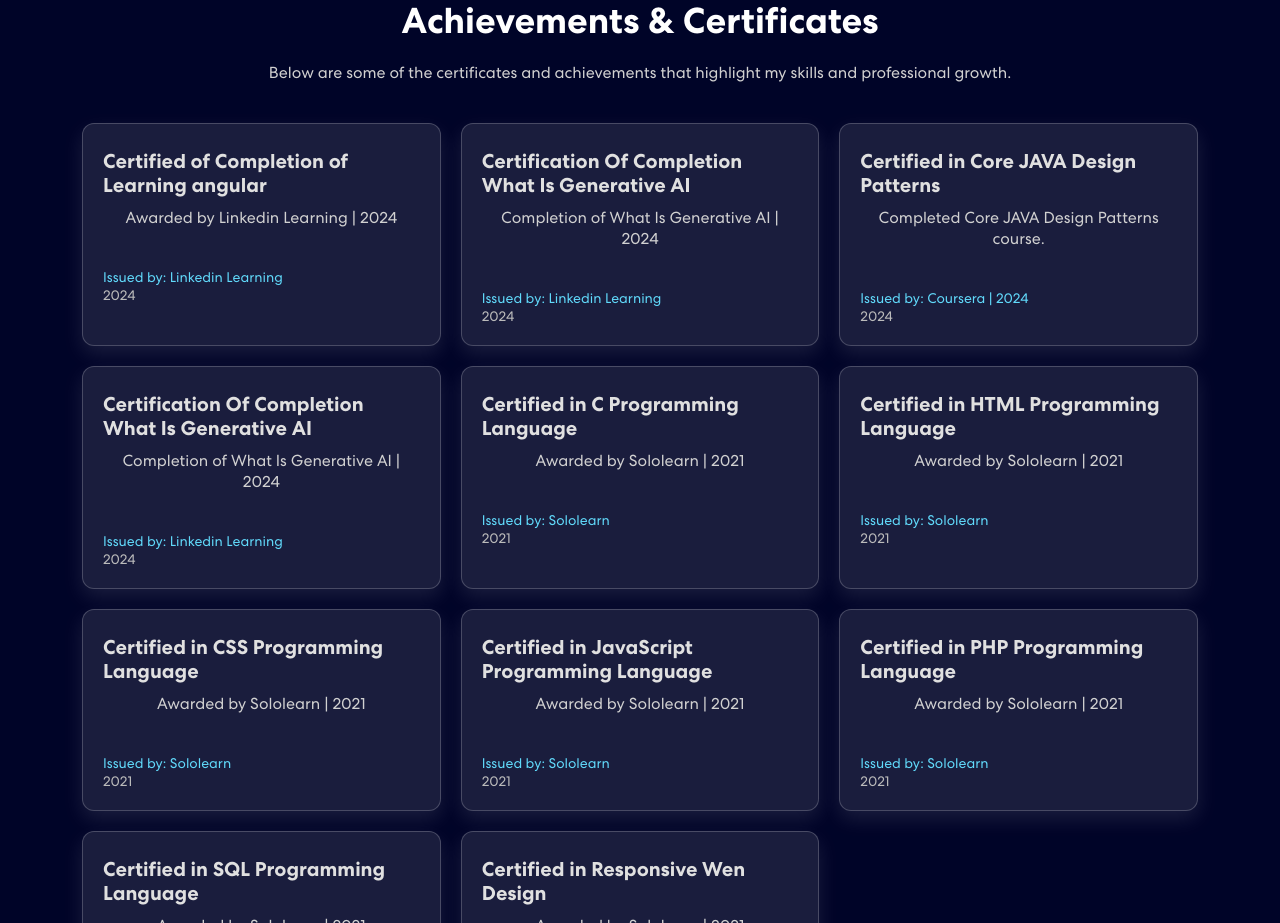
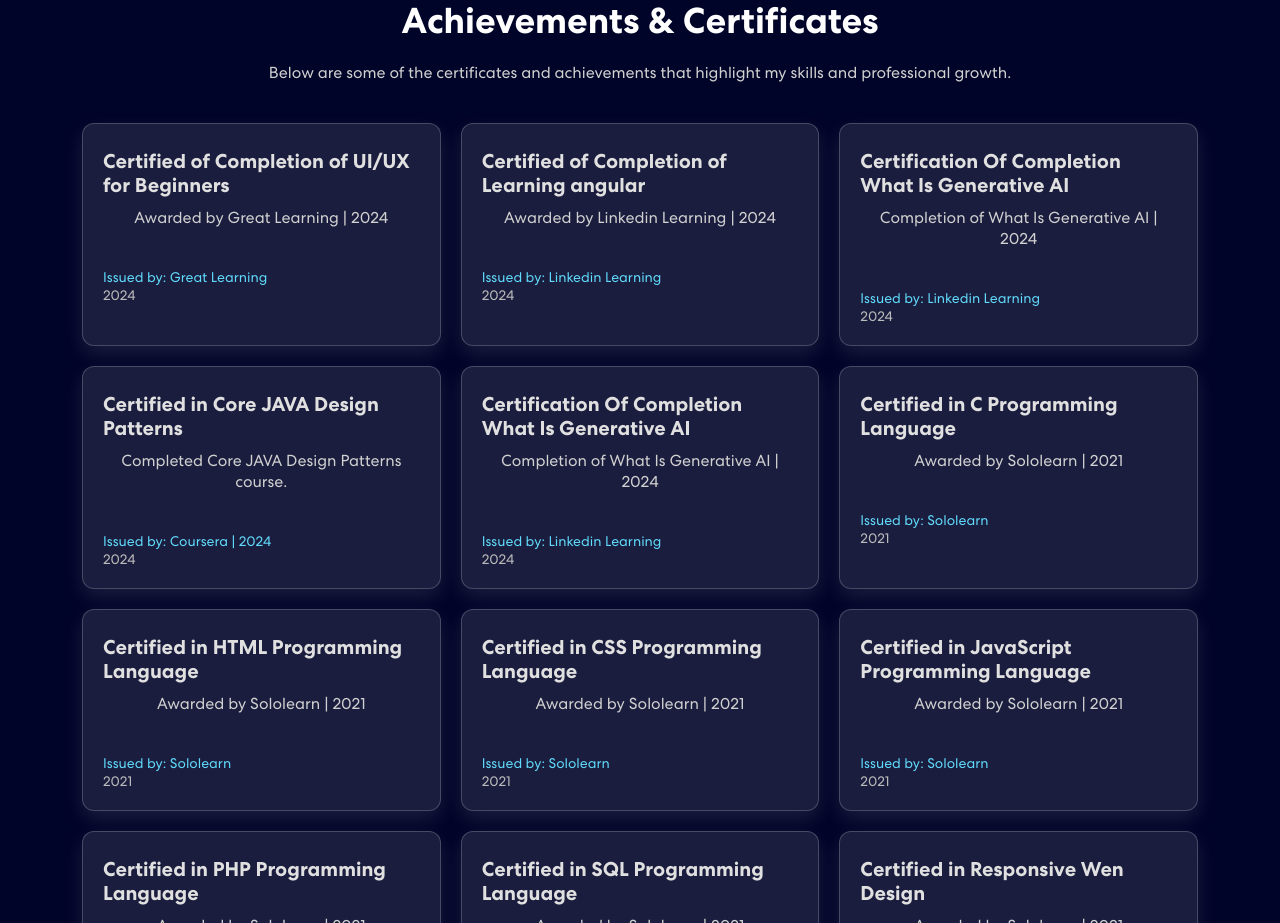
Before and after one commit to Sandu1234/personal-portfolio, a React (Create React App) app: page / in a window 1280 px wide. Shown: the part 3500-4423 px from the top of the page. Built offline with nearby package versions, Linux system fonts and the light colour scheme.

Commit message:
Add Certificate

```diff
--- a/src/components/Achievements.js
+++ b/src/components/Achievements.js
@@ -4,6 +4,13 @@
 
 export const Achievements = () => {
   const certificates = [
+    {
+      title: "Certified of Completion of UI/UX for Beginners",
+      description: "Awarded by Great Learning | 2024",
+      issuer: "Great Learning",
+      date: "2024",
+      pdfUrl: "https://drive.google.com/file/d/1-opyPekLc1ShN1sX7cx0bAXuLUCdNIGz/view?usp=sharing", // Replace with the actual path to your PDF
+    },
     {
       title: "Certified of Completion of Learning angular",
       description: "Awarded by Linkedin Learning | 2024",
```
